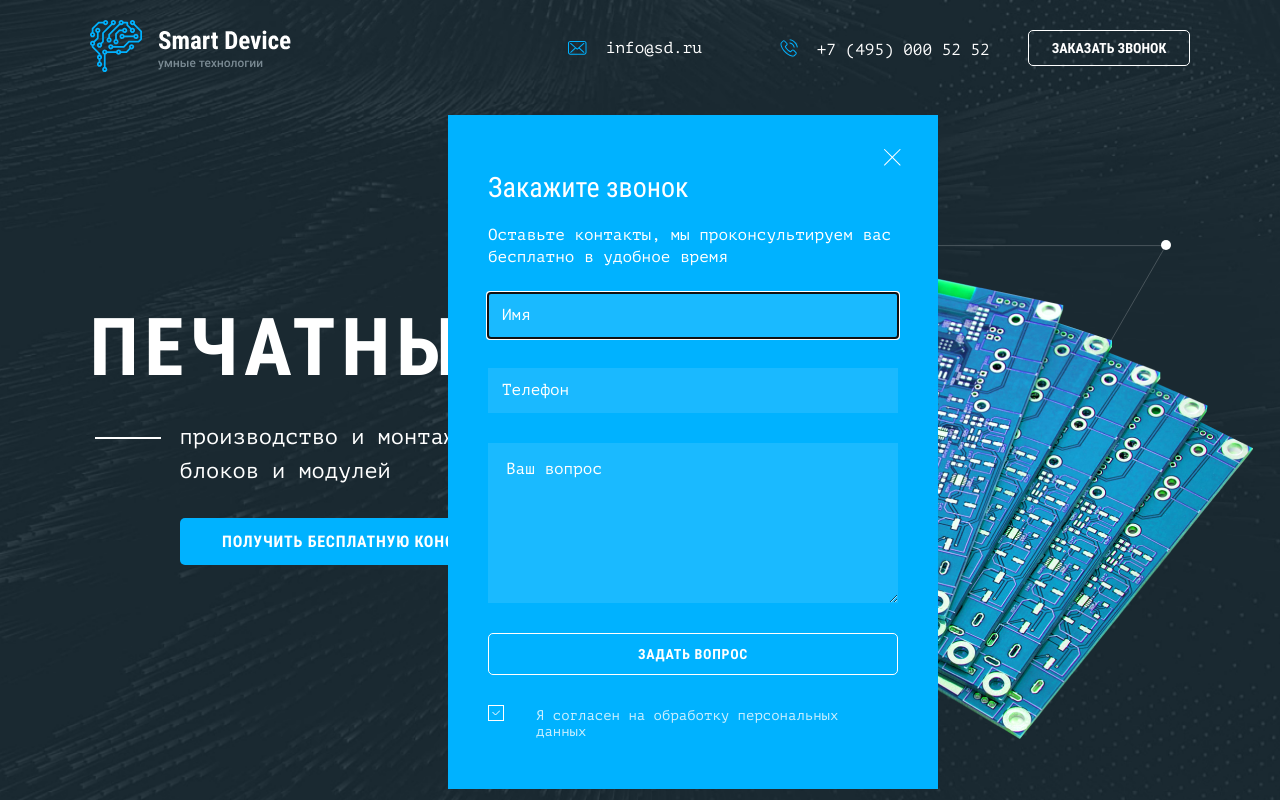
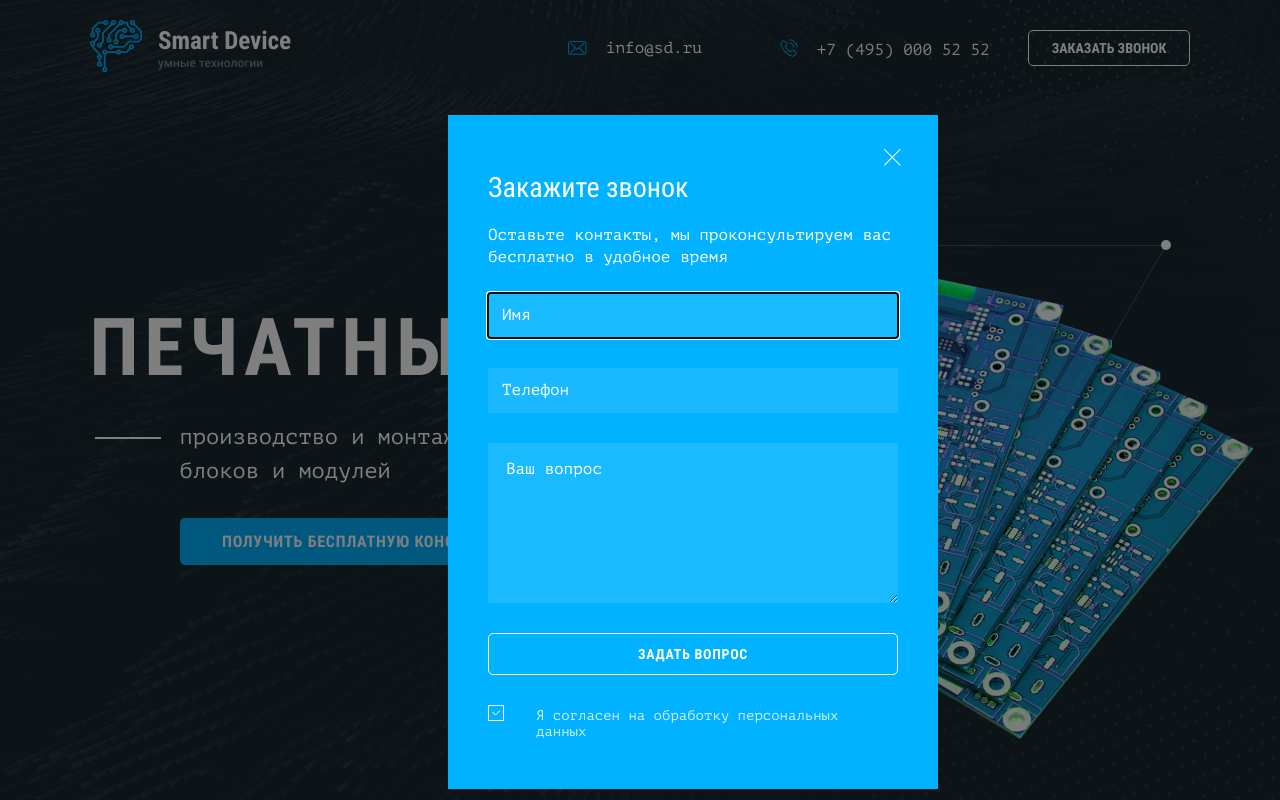
Before and after one commit to StasyaShu/smart-device, a website: page source/index.html in a window 1280 px wide. Both pictures are taken after a click on the link "ЗАКАЗАТЬ ЗВОНОК". Shown: the top 800 px of the page. Drawn offline with nearby package versions, Linux system fonts and the light colour scheme; files that its build step writes are made by us from their sources; files whose address does not match are found by name.

Commit message:
popup 100%

```diff
--- a/source/index.html
+++ b/source/index.html
@@ -307,6 +307,8 @@
       </form>
     </div>
   </div>
+
+  <div class="overlay"></div>
   <script src="https://unpkg.com/imask"></script>
   <script src="js/main.js"></script>
 </body>
--- a/source/js/main.js
+++ b/source/js/main.js
@@ -30,6 +30,7 @@ const handlePopup = (() => {
   const orderCallButton = document.querySelector('.page-header__order-call');
   const popup = document.querySelector('.popup');
   const popupCloseButton = document.querySelector('.popup__close');
+  const popupOverlay = document.querySelector('.overlay');
   const ESC_KEY_CODE = 27;
 
   return {
@@ -43,11 +44,13 @@ const handlePopup = (() => {
           popup.classList.remove('popup--hide');
           const popupInputName = document.querySelector('.popup__input-name');
           popupInputName.focus();
+          popupOverlay.classList.add('overlay--active');
           body.style.overflow = 'hidden';
         })
         document.addEventListener('keydown', (evt) => {
           if (evt.keyCode === ESC_KEY_CODE) {
             popup.classList.add('popup--hide');
+            popupOverlay.classList.remove('overlay--active');
             body.style.overflow = 'scroll';
           }
         })
@@ -59,6 +62,7 @@ const handlePopup = (() => {
         popupCloseButton.addEventListener('click', (evt) => {
           evt.preventDefault();
           popup.classList.add('popup--hide');
+          popupOverlay.classList.remove('overlay--active');
           body.style.overflow = 'scroll';
         })
       }
@@ -66,9 +70,10 @@ const handlePopup = (() => {
 
     closePopupOverlay: () => {
       if (popup) {
-        popup.addEventListener('click', (evt) => {
-          if (evt.target === popup) {
+        document.addEventListener('click', (evt) => {
+          if (evt.target === popupOverlay) {
             popup.classList.add('popup--hide');
+            popupOverlay.classList.remove('overlay--active');
             body.style.overflow = 'scroll';
           }
         })
--- /dev/null
+++ b/source/sass/blocks/overlay.scss
@@ -0,0 +1,18 @@
+.overlay {
+  opacity: 0;
+  visibility: hidden;
+  position: fixed;
+  top: 0;
+  left: 0;
+  width: 100%;
+  height: 100%;
+  background-color: rgba(0, 0, 0, .5);
+  z-index: 20;
+  transition: .3s all;
+
+  &--active {
+    opacity: 1;
+    visibility: visible;
+    z-index: 3;
+  }
+}
--- a/source/sass/style.scss
+++ b/source/sass/style.scss
@@ -20,3 +20,4 @@
 @import "blocks/services.scss";
 @import "blocks/callback.scss";
 @import "blocks/popup.scss";
+@import "blocks/overlay.scss";
```
Also changed, not shown: build/css/style.min.css, build/index.html, build/js/main.js, 1 other file.
